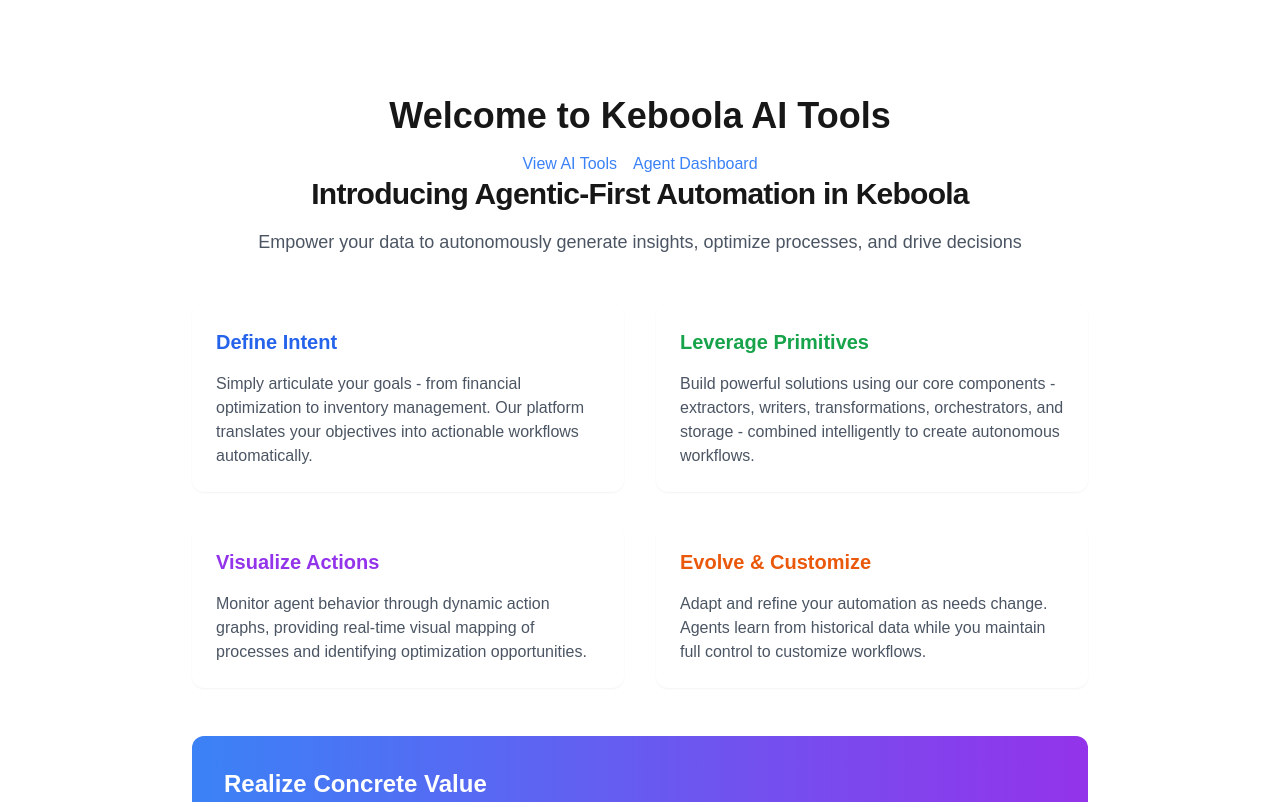
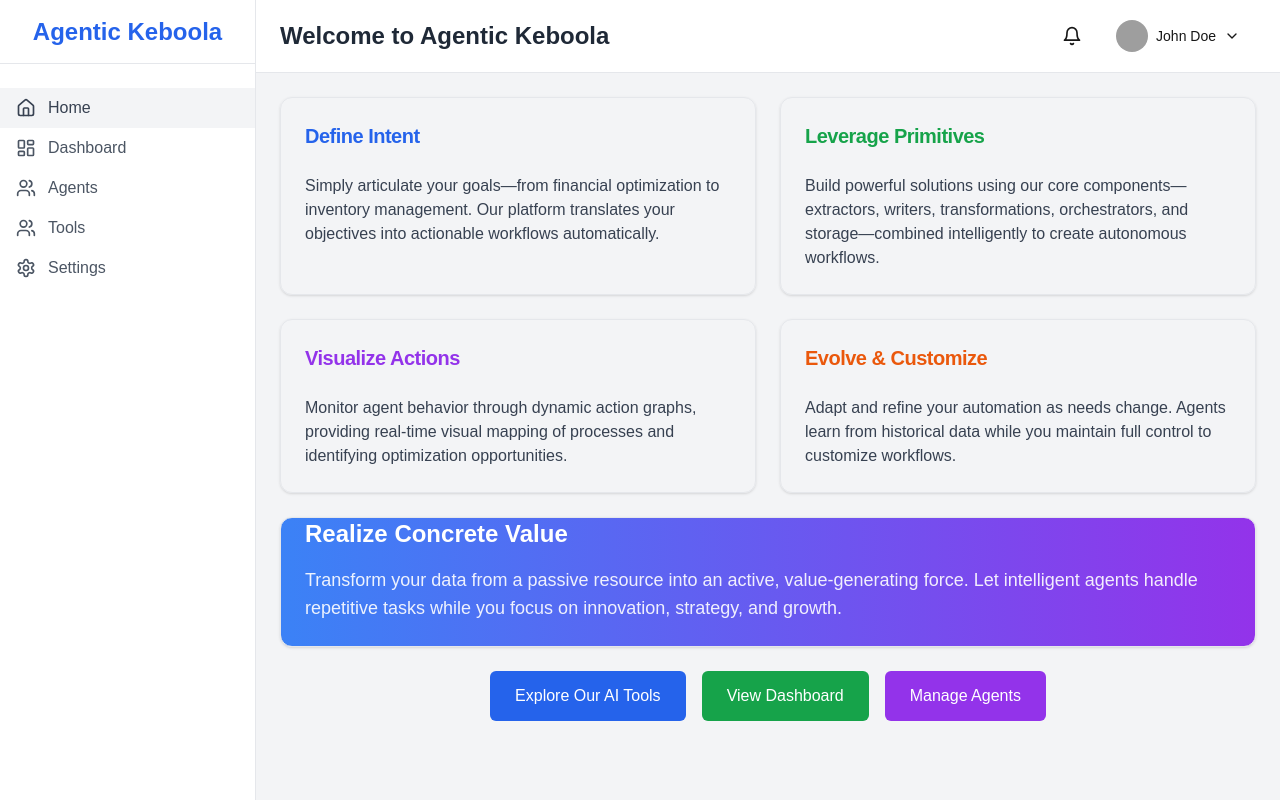
Before and after one commit to keboola/agentic-keboola, a Next.js app: page / in a window 1280 px wide. Shown: the top 802 px of the page. Built offline with nearby package versions, Linux system fonts and the light colour scheme; grey boxes are pictures that could not be loaded.

Commit message:
updating the home page styling

```diff
--- a/src/app/page.tsx
+++ b/src/app/page.tsx
@@ -1,68 +1,189 @@
+'use client'
+
 import Link from 'next/link'
+import {
+  Bell,
+  ChevronDown,
+  Home,
+  LayoutDashboard,
+  LogOut,
+  Settings,
+  Users,
+} from 'lucide-react'
 
-export default function Home() {
+import { Avatar, AvatarFallback, AvatarImage } from '@/components/ui/avatar'
+import { Button } from '@/components/ui/button'
+import {
+  Card,
+  CardContent,
+  CardDescription,
+  CardHeader,
+  CardTitle,
+} from '@/components/ui/card'
+import {
+  DropdownMenu,
+  DropdownMenuContent,
+  DropdownMenuItem,
+  DropdownMenuLabel,
+  DropdownMenuSeparator,
+  DropdownMenuTrigger,
+} from '@/components/ui/dropdown-menu'
+
+export default function HomePage() {
   return (
-    <main className="flex min-h-screen flex-col items-center justify-between p-24">
-      <h1 className="text-4xl font-bold">Welcome to Keboola AI Tools</h1>
-      <div className="flex space-x-4 mt-4">
-        <Link href="/tools" className="text-blue-500 hover:underline">
-          View AI Tools
-        </Link>
-        <Link href="/dashboard" className="text-blue-500 hover:underline">
-          Agent Dashboard
-        </Link>
-      </div>
+    <div className="flex h-screen bg-gray-100 dark:bg-gray-900">
+      {/* Sidebar */}
+      <aside className="w-64 bg-white dark:bg-gray-800 border-r border-gray-200 dark:border-gray-700">
+        <div className="flex items-center justify-center h-16 border-b border-gray-200 dark:border-gray-700">
+          <span className="text-2xl font-bold text-blue-600 dark:text-blue-400">
+            Agentic Keboola
+          </span>
+        </div>
+        <nav className="mt-6">
+          <Link
+            href="/"
+            className="flex items-center px-4 py-2 mt-2 text-gray-700 bg-gray-100 dark:bg-gray-700 dark:text-gray-200"
+          >
+            <Home className="w-5 h-5 mr-3" />
+            Home
+          </Link>
+          <Link
+            href="/dashboard"
+            className="flex items-center px-4 py-2 text-gray-600 dark:text-gray-400 hover:bg-gray-100 dark:hover:bg-gray-700"
+          >
+            <LayoutDashboard className="w-5 h-5 mr-3" />
+            Dashboard
+          </Link>
+          <Link
+            href="/agents"
+            className="flex items-center px-4 py-2 text-gray-600 dark:text-gray-400 hover:bg-gray-100 dark:hover:bg-gray-700"
+          >
+            <Users className="w-5 h-5 mr-3" />
+            Agents
+          </Link>
+          <Link
+            href="/tools"
+            className="flex items-center px-4 py-2 text-gray-600 dark:text-gray-400 hover:bg-gray-100 dark:hover:bg-gray-700"
+          >
+            <Users className="w-5 h-5 mr-3" />
+            Tools
+          </Link>
+          <Link
+            href="/settings"
+            className="flex items-center px-4 py-2 text-gray-600 dark:text-gray-400 hover:bg-gray-100 dark:hover:bg-gray-700"
+          >
+            <Settings className="w-5 h-5 mr-3" />
+            Settings
+          </Link>
+        </nav>
+      </aside>
 
-      <section className="max-w-4xl mx-auto space-y-12">
-        <div className="text-center space-y-4">
-          <h2 className="text-3xl font-bold tracking-tight">
-            Introducing Agentic-First Automation in Keboola
-          </h2>
+      {/* Main Content */}
+      <main className="flex-1 overflow-y-auto">
+        {/* Header */}
+        <header className="flex items-center justify-between px-6 py-4 bg-white dark:bg-gray-800 border-b border-gray-200 dark:border-gray-700">
+          <h1 className="text-2xl font-semibold text-gray-800 dark:text-gray-200">
+            Welcome to Agentic Keboola
+          </h1>
+          <div className="flex items-center">
+            <Button variant="ghost" size="icon">
+              <Bell className="h-5 w-5" />
+            </Button>
+            <DropdownMenu>
+              <DropdownMenuTrigger asChild>
+                <Button variant="ghost" className="ml-2 flex items-center gap-2">
+                  <Avatar>
+                    <AvatarImage src="/placeholder-avatar.jpg" alt="User" />
+                    <AvatarFallback>JD</AvatarFallback>
+                  </Avatar>
+                  <span>John Doe</span>
+                  <ChevronDown className="h-4 w-4" />
+                </Button>
+              </DropdownMenuTrigger>
+              <DropdownMenuContent align="end">
+                <DropdownMenuLabel>My Account</DropdownMenuLabel>
+                <DropdownMenuSeparator />
+                <DropdownMenuItem>Profile</DropdownMenuItem>
+                <DropdownMenuItem>Settings</DropdownMenuItem>
+                <DropdownMenuSeparator />
+                <DropdownMenuItem>
+                  <LogOut className="mr-2 h-4 w-4" />
+                  <span>Log out</span>
+                </DropdownMenuItem>
+              </DropdownMenuContent>
+            </DropdownMenu>
+          </div>
+        </header>
 
-          <p className="text-lg text-gray-600">
-            Empower your data to autonomously generate insights, optimize processes, and drive decisions
-          </p>
-        </div>
+        {/* Home Content */}
+        <div className="p-6 space-y-6">
+          {/* Introductory Cards */}
+          <div className="grid grid-cols-1 md:grid-cols-2 gap-6">
+            <Card>
+              <CardHeader>
+                <CardTitle className="text-xl font-semibold text-blue-600">
+                  Define Intent
+                </CardTitle>
+              </CardHeader>
+              <CardContent>
+                <p className="text-gray-700 dark:text-gray-300">
+                  Simply articulate your goals—from financial optimization to inventory management. Our platform translates your objectives into actionable workflows automatically.
+                </p>
+              </CardContent>
+            </Card>
 
-        <div className="grid grid-cols-1 md:grid-cols-2 gap-8">
-          <div className="bg-white rounded-xl shadow-sm p-6 space-y-4">
-            <h3 className="text-xl font-semibold text-blue-600">Define Intent</h3>
-            <p className="text-gray-600">
-              Simply articulate your goals - from financial optimization to inventory management. Our platform translates your objectives into actionable workflows automatically.
-            </p>
+            <Card>
+              <CardHeader>
+                <CardTitle className="text-xl font-semibold text-green-600">
+                  Leverage Primitives
+                </CardTitle>
+              </CardHeader>
+              <CardContent>
+                <p className="text-gray-700 dark:text-gray-300">
+                  Build powerful solutions using our core components—extractors, writers, transformations, orchestrators, and storage—combined intelligently to create autonomous workflows.
+                </p>
+              </CardContent>
+            </Card>
+
+            <Card>
+              <CardHeader>
+                <CardTitle className="text-xl font-semibold text-purple-600">
+                  Visualize Actions
+                </CardTitle>
+              </CardHeader>
+              <CardContent>
+                <p className="text-gray-700 dark:text-gray-300">
+                  Monitor agent behavior through dynamic action graphs, providing real-time visual mapping of processes and identifying optimization opportunities.
+                </p>
+              </CardContent>
+            </Card>
+
+            <Card>
+              <CardHeader>
+                <CardTitle className="text-xl font-semibold text-orange-600">
+                  Evolve & Customize
+                </CardTitle>
+              </CardHeader>
+              <CardContent>
+                <p className="text-gray-700 dark:text-gray-300">
+                  Adapt and refine your automation as needs change. Agents learn from historical data while you maintain full control to customize workflows.
+                </p>
+              </CardContent>
+            </Card>
           </div>
 
-          <div className="bg-white rounded-xl shadow-sm p-6 space-y-4">
-            <h3 className="text-xl font-semibold text-green-600">Leverage Primitives</h3>
-            <p className="text-gray-600">
-              Build powerful solutions using our core components - extractors, writers, transformations, orchestrators, and storage - combined intelligently to create autonomous workflows.
-            </p>
-          </div>
+          {/* Value Proposition */}
+          <Card className="bg-gradient-to-r from-blue-500 to-purple-600 text-white">
+            <CardContent>
+              <h3 className="text-2xl font-bold mb-4">Realize Concrete Value</h3>
+              <p className="text-lg opacity-90">
+                Transform your data from a passive resource into an active, value-generating force. Let intelligent agents handle repetitive tasks while you focus on innovation, strategy, and growth.
+              </p>
+            </CardContent>
+          </Card>
 
-          <div className="bg-white rounded-xl shadow-sm p-6 space-y-4">
-            <h3 className="text-xl font-semibold text-purple-600">Visualize Actions</h3>
-            <p className="text-gray-600">
-              Monitor agent behavior through dynamic action graphs, providing real-time visual mapping of processes and identifying optimization opportunities.
-            </p>
-          </div>
-
-          <div className="bg-white rounded-xl shadow-sm p-6 space-y-4">
-            <h3 className="text-xl font-semibold text-orange-600">Evolve & Customize</h3>
-            <p className="text-gray-600">
-              Adapt and refine your automation as needs change. Agents learn from historical data while you maintain full control to customize workflows.
-            </p>
-          </div>
-        </div>
-
-        <div className="bg-gradient-to-r from-blue-500 to-purple-600 rounded-xl p-8 text-white">
-          <h3 className="text-2xl font-bold mb-4">Realize Concrete Value</h3>
-          <p className="text-lg opacity-90">
-            Transform your data from a passive resource into an active, value-generating force. Let intelligent agents handle repetitive tasks while you focus on innovation, strategy, and growth.
-          </p>
-        </div>
-
-        <div className="text-center space-y-4">
-          <div className="space-x-4">
+          {/* Action Buttons */}
+          <div className="flex flex-wrap justify-center space-x-4">
             <Link
               href="/tools"
               className="inline-flex items-center justify-center px-6 py-3 border border-transparent text-base font-medium rounded-md text-white bg-blue-600 hover:bg-blue-700 transition-colors"
@@ -71,19 +192,19 @@
             </Link>
             <Link
               href="/dashboard"
-              className="inline-flex items-center justify-center px-6 py-3 border border-transparent text-base font-medium rounded-md text-white bg-blue-600 hover:bg-blue-700 transition-colors"
+              className="inline-flex items-center justify-center px-6 py-3 border border-transparent text-base font-medium rounded-md text-white bg-green-600 hover:bg-green-700 transition-colors"
             >
               View Dashboard
             </Link>
             <Link
               href="/agents"
-              className="inline-flex items-center justify-center px-6 py-3 border border-transparent text-base font-medium rounded-md text-white bg-blue-600 hover:bg-blue-700 transition-colors"
+              className="inline-flex items-center justify-center px-6 py-3 border border-transparent text-base font-medium rounded-md text-white bg-purple-600 hover:bg-purple-700 transition-colors"
             >
               Manage Agents
             </Link>
           </div>
         </div>
-      </section>
-    </main>
+      </main>
+    </div>
   )
 }
```
